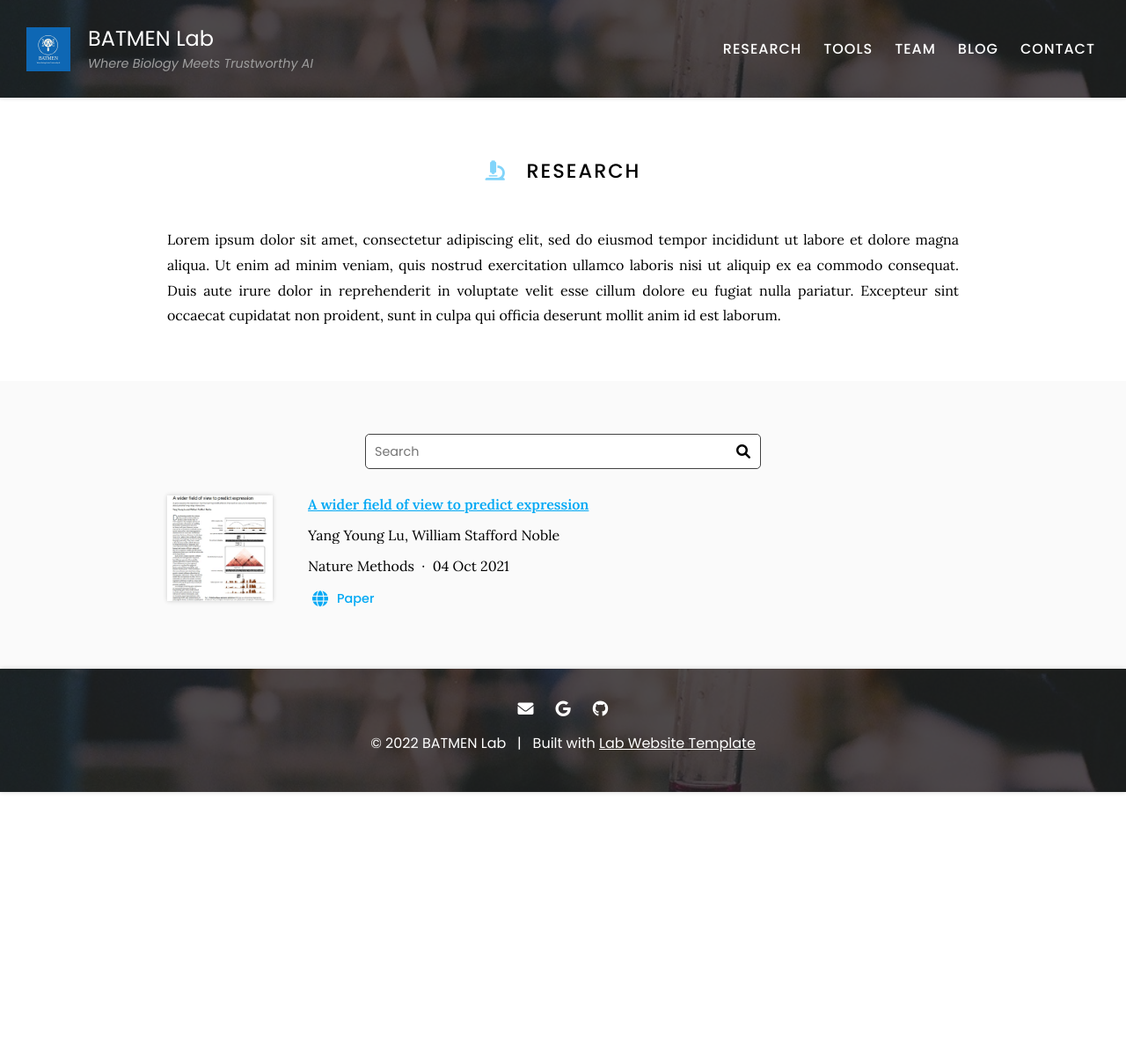
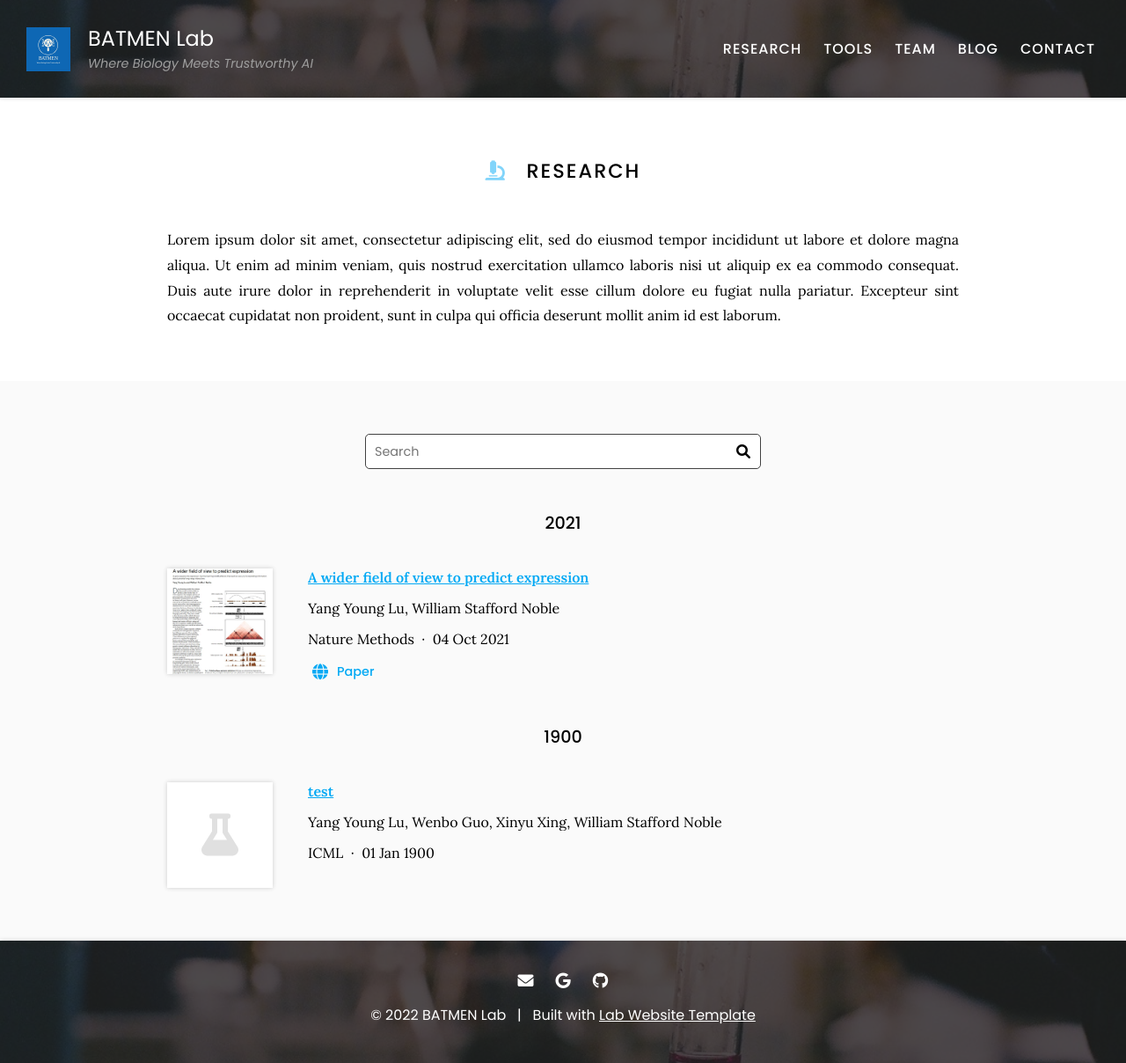
Before and after one commit to batmen-lab/batmen-lab.github.io, a Jekyll site: the page built from research/index.md, in a window 1280 px wide. Shown: the whole page at 88% size. Built offline with Jekyll 4.4.1, drawn with Linux system fonts in a browser that asks for light colours; before the commit the page ends 900 px from its top, so only the background shows below that.

Commit message:
Generate citations

```diff
--- a/_data/citations.yaml
+++ b/_data/citations.yaml
@@ -13,3 +13,14 @@
   extra-links:
   - link: https://rdcu.be/cyMvt
     text: Paper
+- id: url:https://proceedings.mlr.press/v139/lu21b.html
+  title: test
+  authors:
+  - Yang Young Lu
+  - Wenbo Guo
+  - Xinyu Xing
+  - William Stafford Noble
+  publisher: ICML
+  date: 1900-1-1
+  link: https://proceedings.mlr.press/v139/lu21b.html
+  author: Yang Lu
```
